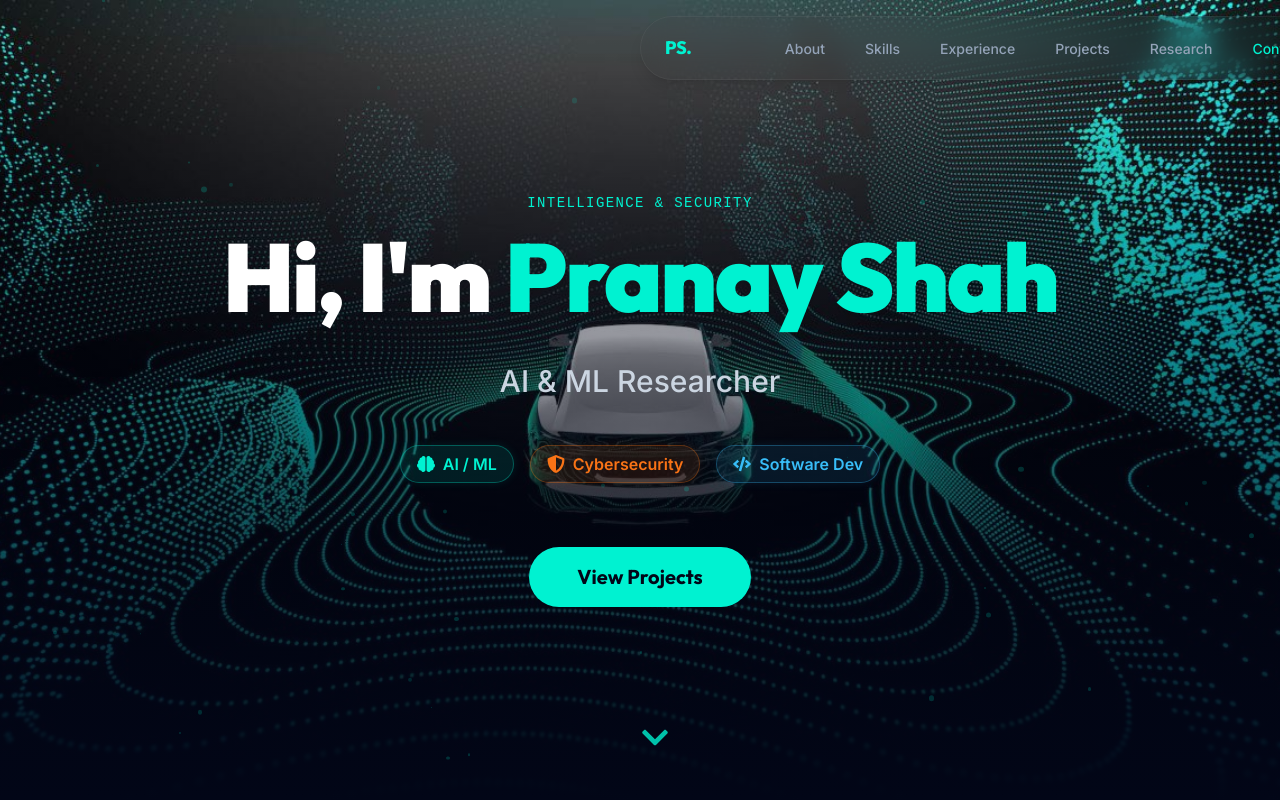
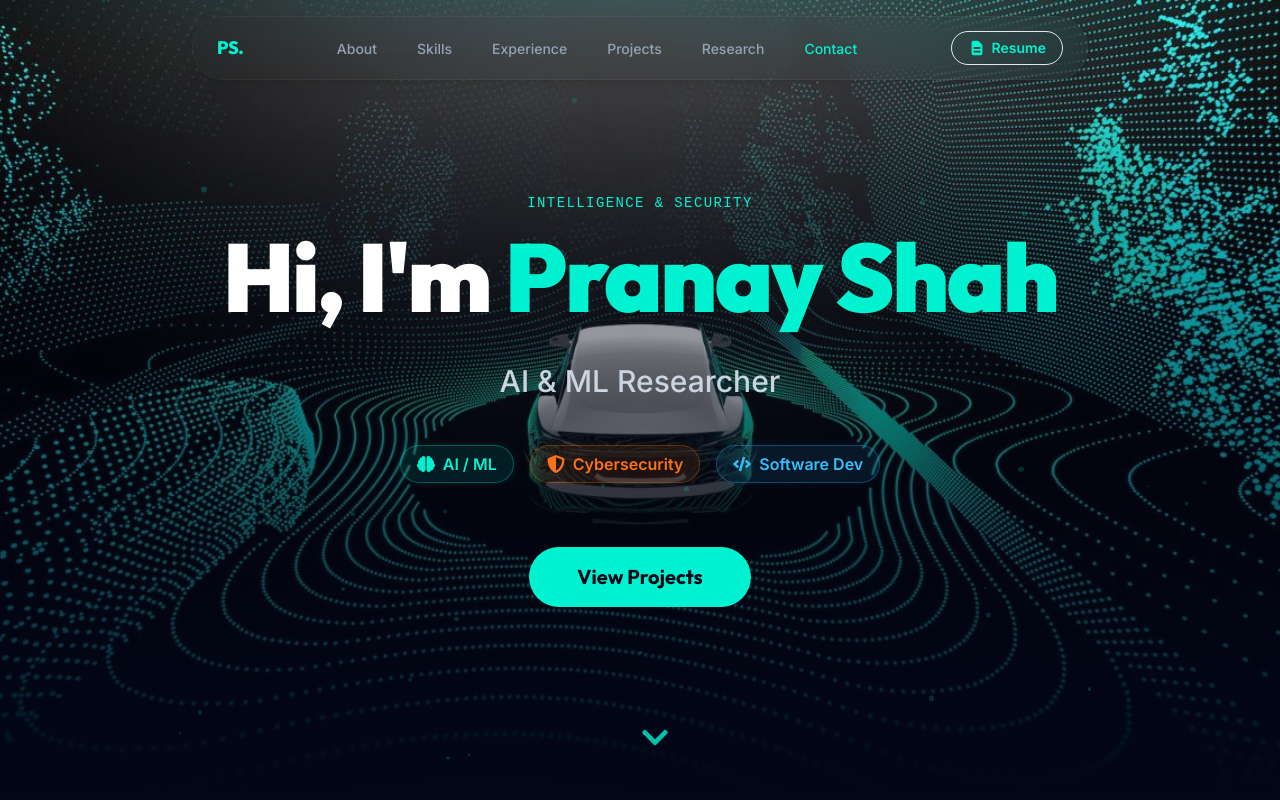
Before and after one commit to pyshcx/my-portfolio, a Next.js app: page / in a window 1280 px wide. Shown: the top 800 px of the page. Built offline with nearby package versions, Linux system fonts and the light colour scheme.

Commit message:
refactor: move Navbar horizontal centering from CSS classes to motion properties.

```diff
--- a/src/app/components/Navbar.jsx
+++ b/src/app/components/Navbar.jsx
@@ -223,10 +223,10 @@ const Navbar = () => {
   return (
     <>
       <motion.nav
-        initial={{ y: -100 }}
-        animate={{ y: 0 }}
+        initial={{ y: -100, x: "-50%" }}
+        animate={{ y: 0, x: "-50%" }}
         transition={{ duration: 0.5 }}
-        className={`fixed w-[95%] md:w-3/4 max-w-4xl left-1/2 -translate-x-1/2 top-4 z-50 transition-all duration-400 rounded-full border ${scrolled
+        className={`fixed w-[95%] md:w-3/4 max-w-4xl left-1/2 top-4 z-50 transition-all duration-400 rounded-full border ${scrolled
           ? "bg-background/70 border-white/10 shadow-2xl py-2.5 backdrop-blur-xl"
           : "bg-background/50 border-white/5 shadow-lg py-3.5 backdrop-blur-md"
           }`}
```
